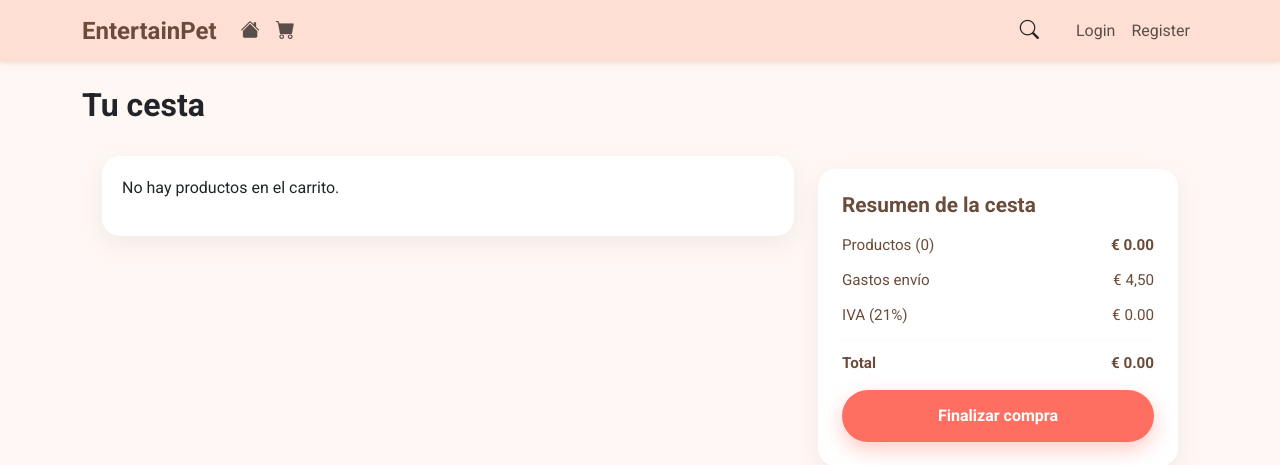
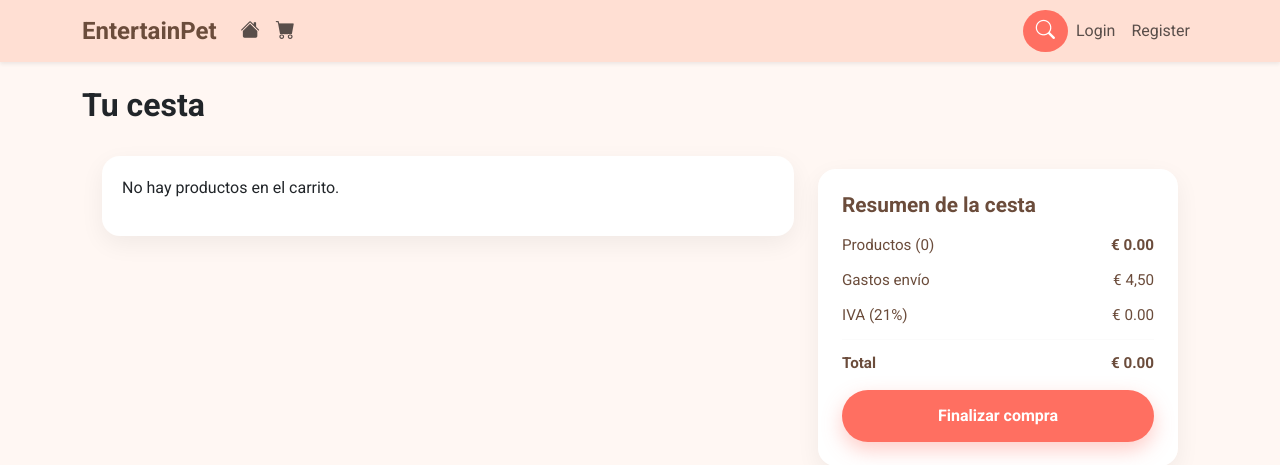
Before and after one commit to EntertainPet/webshop, a Django app: page /carrito/ in a window 1280 px wide. Shown: the top 465 px of the page. Run offline with Django 5.2, Linux system fonts and the light colour scheme.

Commit message:
fix(base): arreglado boton de buscar

```diff
--- a/home/templates/base.html
+++ b/home/templates/base.html
@@ -58,8 +58,16 @@
 
                 </ul>
 
-                <form class="d-flex me-3" method="get" action="{% url 'home:catalogo' %}">
-                    <button class="btn btn-search" type="submit">
+                <form class="search-box d-flex align-items-center position-relative" method="get" action="{% url 'home:catalogo' %}">
+                    <input type="text" name="q" class="search-input" placeholder="Buscar productos..." autocomplete="off" id="navbar-search">
+
+                    <!-- Contenedor donde aparecerán las sugerencias -->
+                    <div class="autocomplete-results" id="autocomplete-box"></div>
+
+                    <button class="btn btn-search toggle-search" type="button">
+                        <i class="bi bi-search"></i>
+                    </button>
+                    <button class="btn btn-search submit-search" type="submit">
                         <i class="bi bi-search"></i>
                     </button>
                 </form>
```
